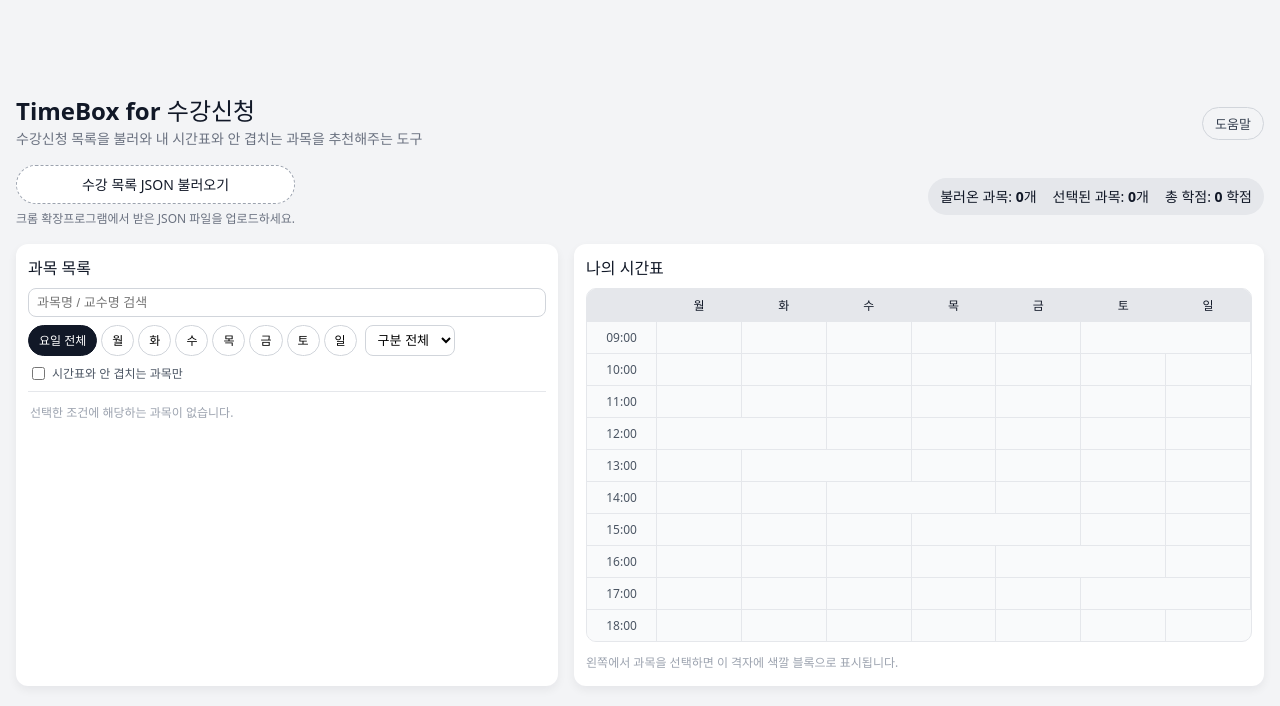
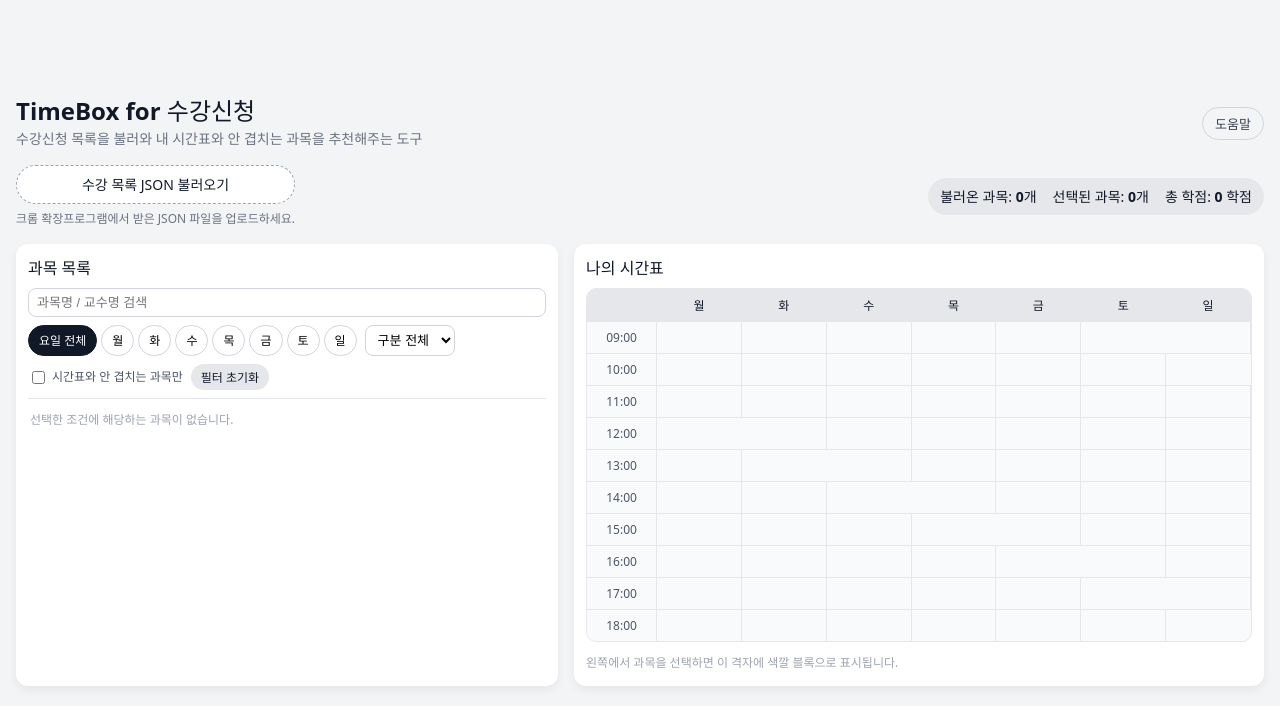
Before and after one commit to seongjuni/TimeBox, a React (Vite) app: page / in a window 1280 px wide. Shown: the top 706 px of the page. Built offline with nearby package versions, Linux system fonts and the light colour scheme.

Commit message:
필터 초기화 버튼 구현
필터 초기화 버튼 구현

```diff
--- a/src/components/CourseListPanel.tsx
+++ b/src/components/CourseListPanel.tsx
@@ -126,6 +126,14 @@ const CourseListPanel: FC<CourseListPanelProps> = ({
 
   const resetDays = () => setSelectedDays([])
 
+  // 🔹 모든 필터 초기화
+  const handleResetFilters = () => {
+    setSelectedDays([])
+    setCategoryFilter('all')
+    setOnlyNonConflict(false)
+    setKeyword('')
+  }
+
   const normalizedKeyword = keyword.trim().toLowerCase()
 
   // 🔹 실제 필터 적용
@@ -222,7 +230,15 @@ const CourseListPanel: FC<CourseListPanelProps> = ({
           />
           <span>시간표와 안 겹치는 과목만</span>
         </label>
+        <button
+          type="button"
+          className="secondary-button small reset-button"
+          onClick={handleResetFilters}
+        >
+          필터 초기화
+        </button>
       </div>
+
 
       <div className="panel-body course-list">
         {filteredList.length === 0 ? (
```
